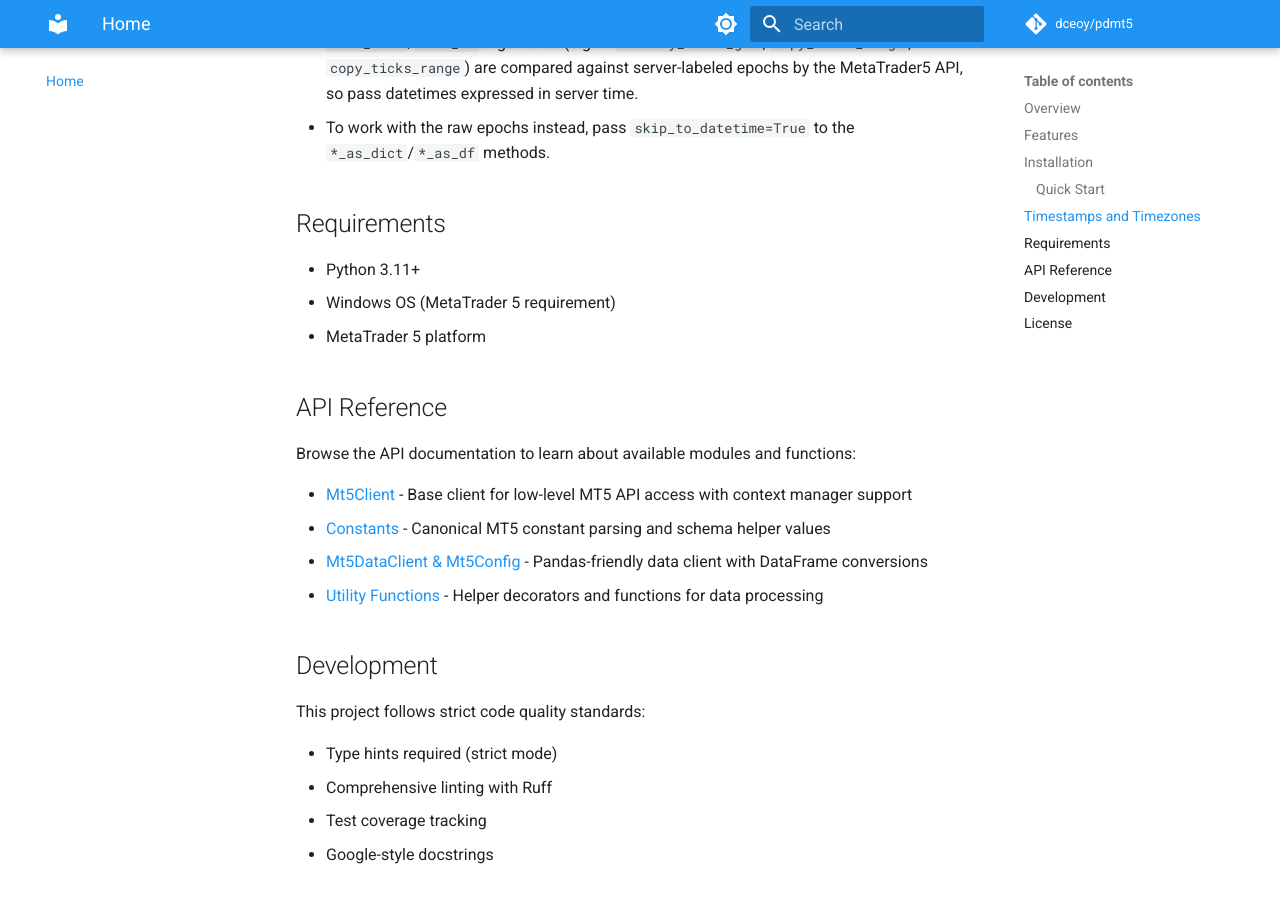
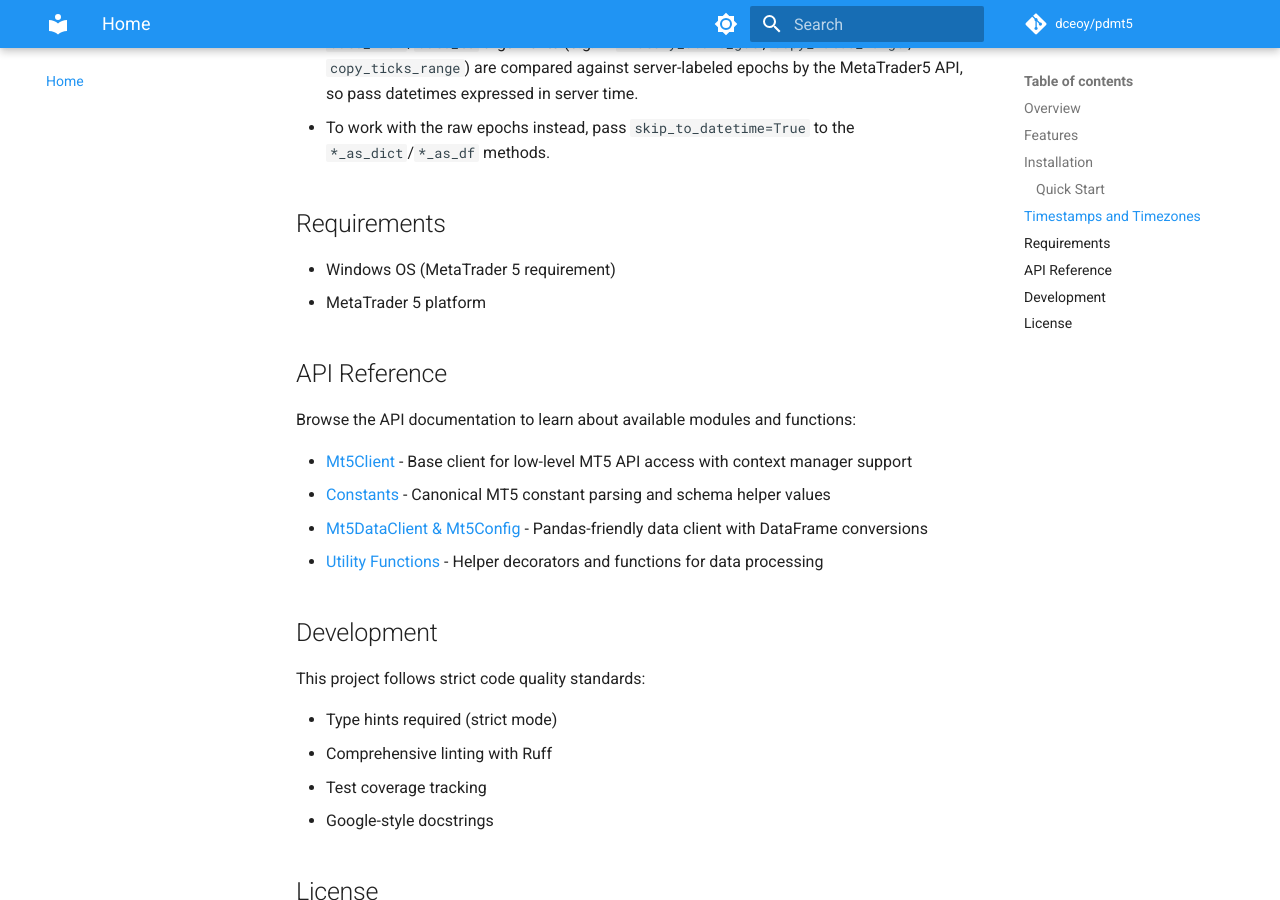
Before and after one commit to dceoy/pdmt5, an MkDocs documentation site: the page built from docs/index.md, in a window 1280 px wide and 900 px high, scrolled down 1891 px. Built offline with MkDocs 1.6.1 and Material for MkDocs 9.7.7, drawn with Linux system fonts in a browser that asks for light colours; comment, search, counter and statistics services are not loaded.

Commit message:
Remove duplicated Python version documentation

```diff
--- a/docs/index.md
+++ b/docs/index.md
@@ -83,7 +83,6 @@ UTC+2 or UTC+3), not true UTC. pdmt5 converts them to **timezone-naive**
 
 ## Requirements
 
-- Python 3.11+
 - Windows OS (MetaTrader 5 requirement)
 - MetaTrader 5 platform
 
```
